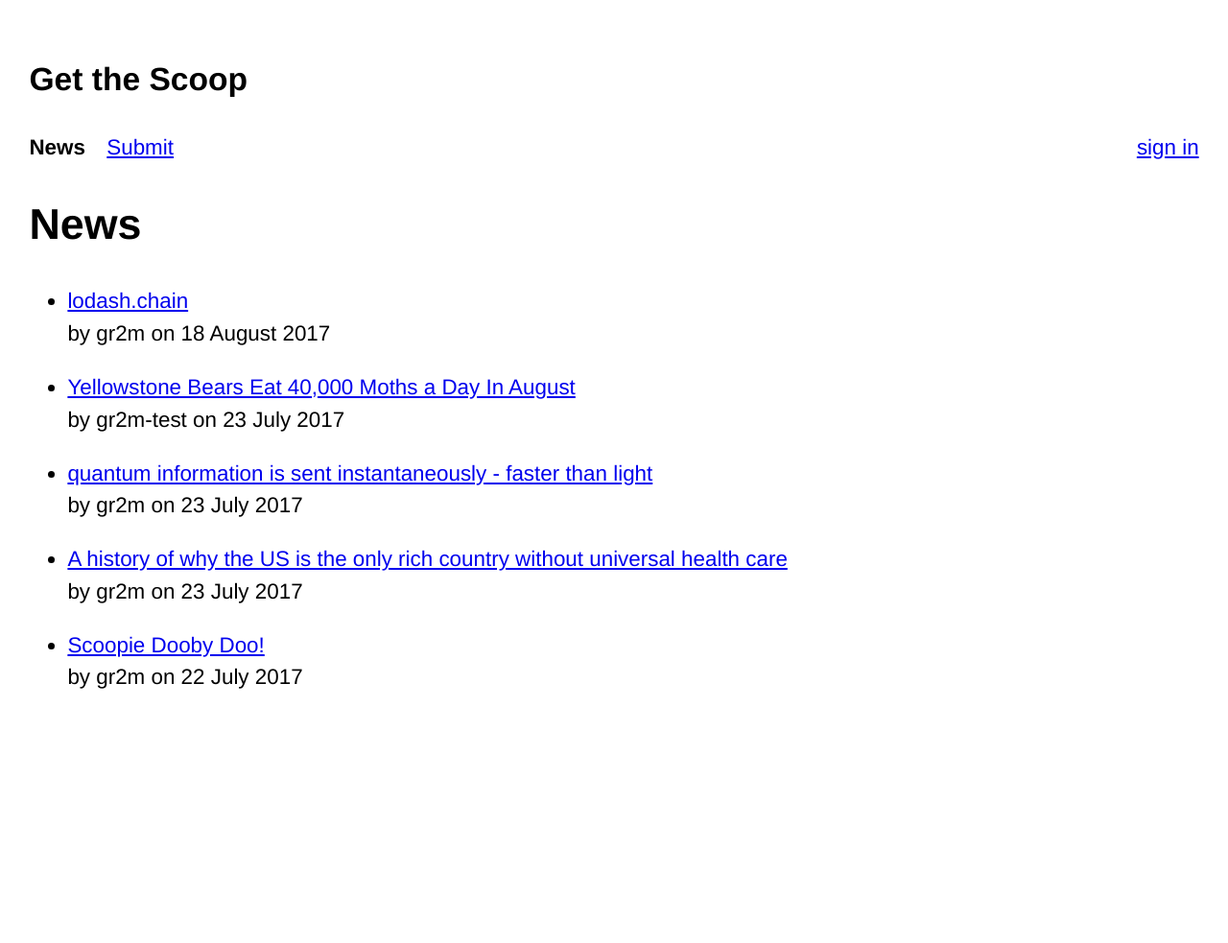
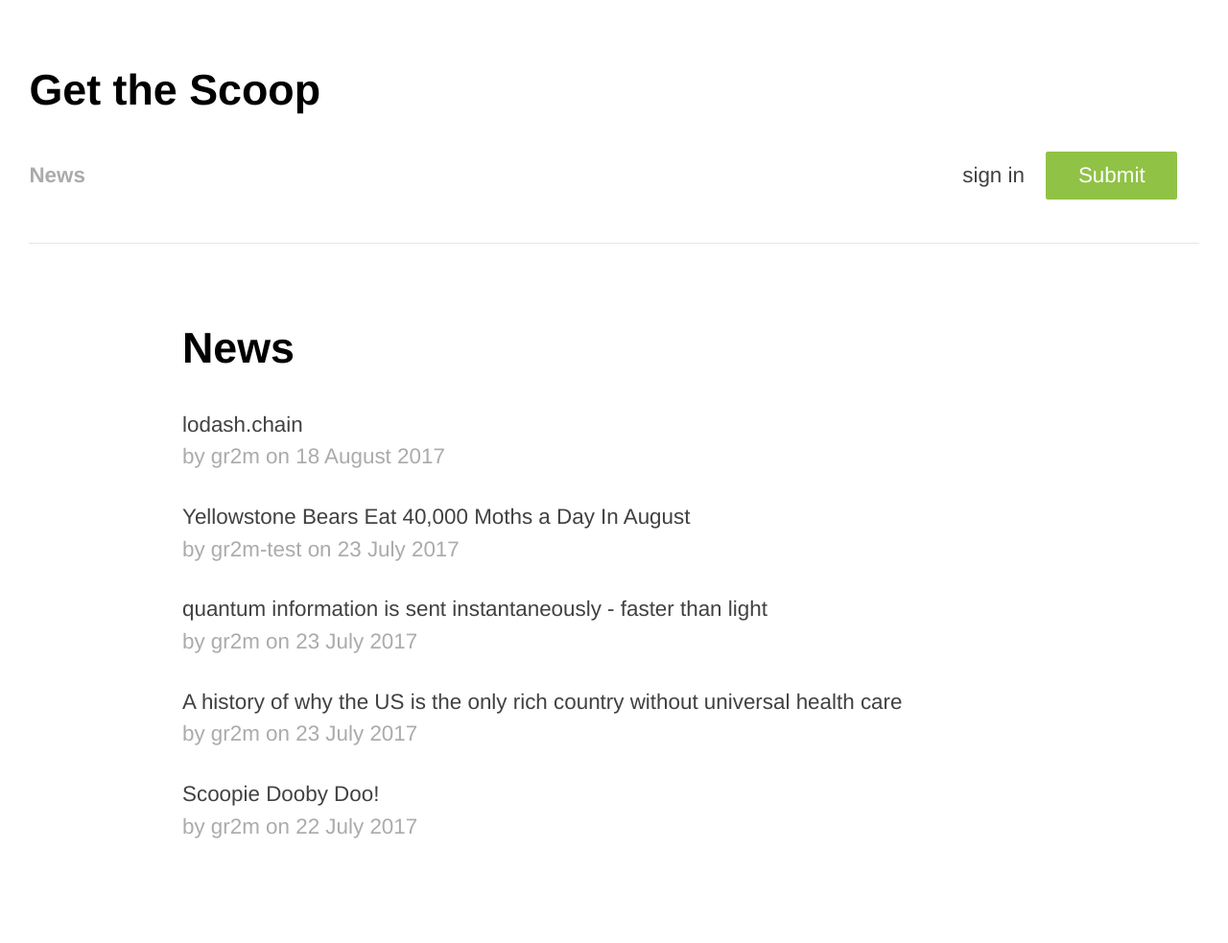
Before and after one commit to octonews/octonews, a Jekyll site: the page built from index.md, in a window 1280 px wide. Shown: the whole page at 96% size. Built offline with Jekyll 4.4.1, drawn with Linux system fonts in a browser that asks for light colours; nearby versions of some CDN libraries; before the commit the page ends 900 px from its top, so only the background shows below that.

Commit message:
add styling and change layout 💅

```diff
--- a/_layouts/default.html
+++ b/_layouts/default.html
@@ -5,22 +5,23 @@
 
   <body data-account-status>
 
+    <h1>{{ site.title }}</h1>
+
     <header>
-      <h2>{{ site.title }}</h2>
       <ul>
         <li {% if page.url == '/' %}class="active"{% endif %}><a href="/">News</a></li>
-        <li {% if page.url == '/submit/' %}class="active"{% endif %}><a href="/submit">Submit</a></li>
         <li id="pending" {% if page.url == '/pending/' %}class="active"{% endif %}><a href="/pending">Pending <span>…</span></a></li>
-        <li id="account">
-          <!-- populated in main.js -->
-        </li>
+        <li id="account"><!-- populated in main.js --></li>
+        <li class="submit" {% if page.url == '/submit/' %}class="active"{% endif %}><a href="/submit">Submit</a></li>
+
       </ul>
     </header>
 
     <main class="page-content" aria-label="Content">
-      <h1>{{ page.title }}</h1>
 
       <div class="wrapper">
+        <h1>{{ page.title }}</h1>
+
         {{ content }}
       </div>
     </main>
--- a/assets/main.css
+++ b/assets/main.css
@@ -1,11 +1,29 @@
 * {
   font-family: "Helvetica Neue", Helvetica, sans-serif;
+  -webkit-font-smoothing: antialiased;
 }
 
 body {
   font-size: 1.4em;
+  font-weight: normal;
   line-height: 1.5;
   padding: 1em;
+}
+
+ul {
+    padding: 0;
+    list-style-type: none;
+}
+
+li {
+  list-style: none;
+  color: #ABABAB;
+}
+
+a {
+  font-weight: 500;
+  text-decoration: none;
+  color: #414141;
 }
 
 input {
@@ -42,6 +60,36 @@ button:focus {
   background: rgb(124, 174, 50); /* @dark-lime */
   text-decoration: none;
   color: white;
+}
+
+.submit {
+  background: rgb(144, 194, 70); /* @lime */
+  padding: 0.375em 1.5em;
+  border-radius: 0.1em;
+}
+.submit a {
+  color: white;
+  text-decoration: none;
+}
+
+#account {
+  padding-right: 1em;
+}
+
+.wrapper {
+  padding: 2em 0 2em 0;
+  margin-right: auto;
+  margin-left: auto;
+  max-width: 900px;
+}
+
+.wrapper p:last-child {
+  padding-bottom: 0.3em;
+}
+
+header {
+  padding-bottom: 2em;
+  border-bottom: 1px solid #E6E6E6;
 }
 
 header ul {
```
